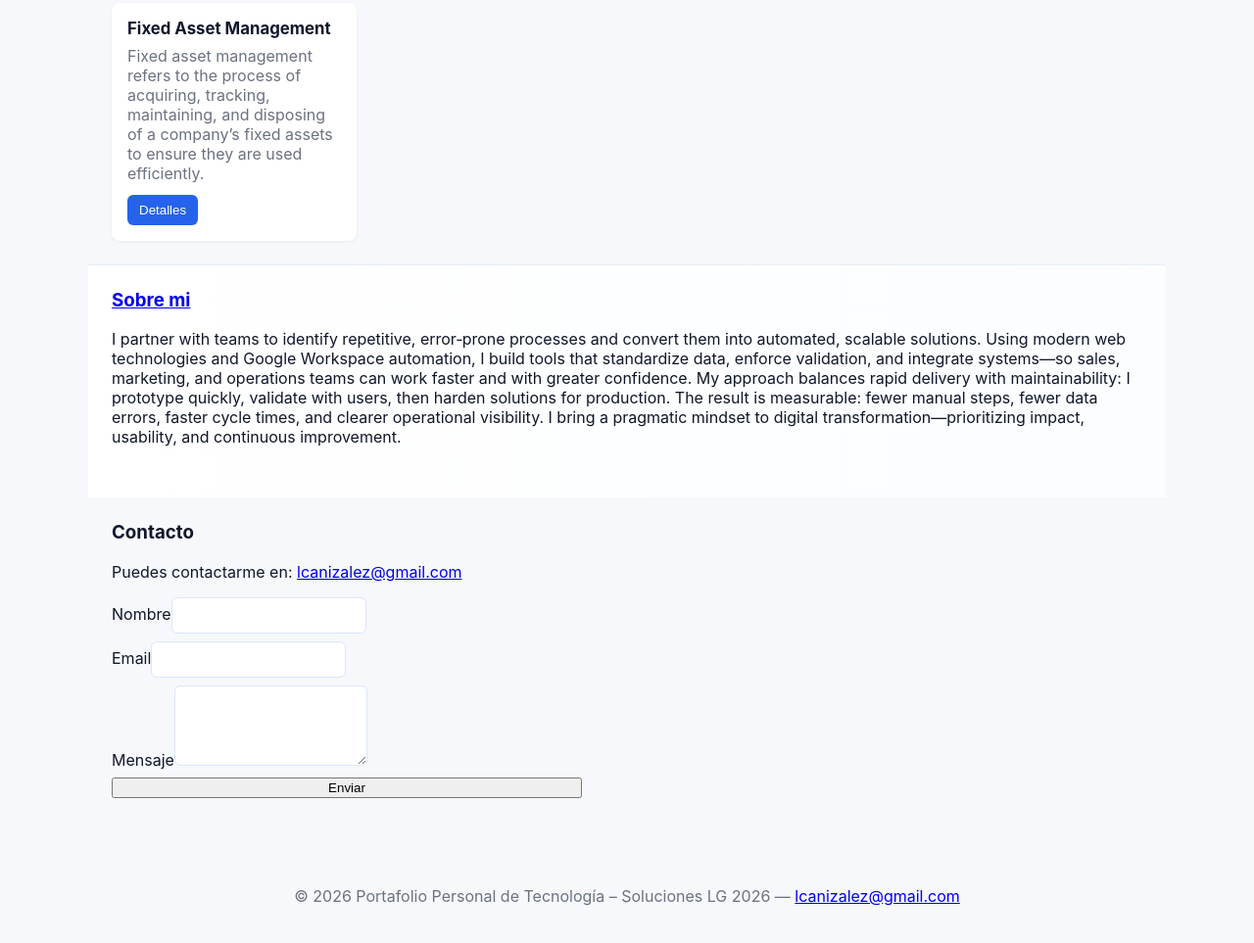
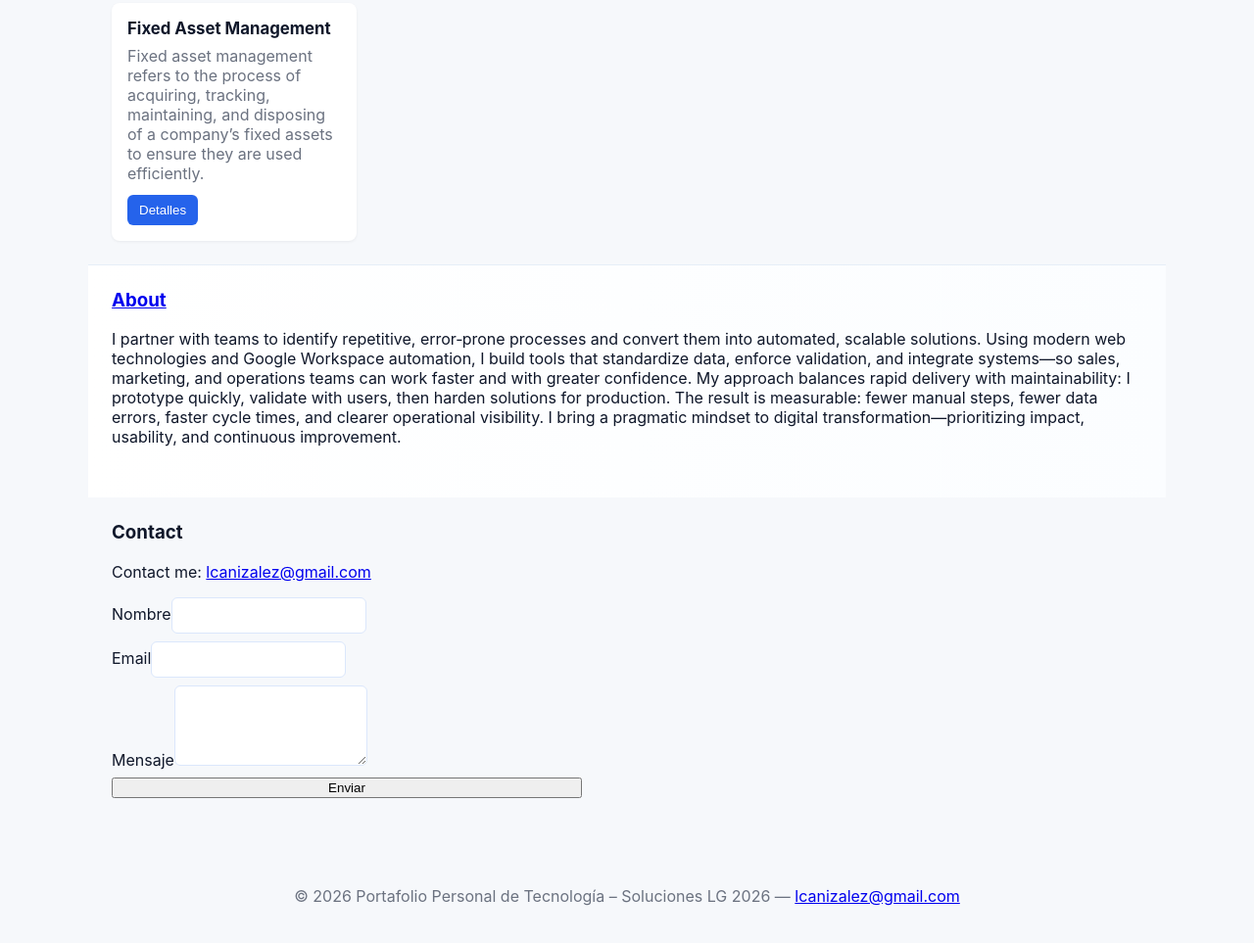
Before and after one commit to lcanizalez/portafolio, a plain HTML site: page index.html in a window 1280 px wide. Shown: the part 709-1672 px from the top of the page at 98% size. Drawn offline with Linux system fonts and the light colour scheme.

Commit message:
Cambio en el skill Ingles todo

```diff
--- a/index.html
+++ b/index.html
@@ -31,14 +31,14 @@
       </section>
 
       <section id="sobre-mi" class="container sobre-mi">
-        <h3><a href="/imagenes/Espana Roxio Leonardo_GarciaCanizales_CV v2.pdf">Sobre mi</a></h3>
+        <h3><a href="/imagenes/Espana Roxio Leonardo_GarciaCanizales_CV v2.pdf">About <menu type="context"></menu></a></h3>
         <p>I partner with teams to identify repetitive, error‑prone processes and convert them into automated, scalable solutions. Using modern web technologies and Google Workspace automation, I build tools that standardize data, enforce validation, and integrate systems—so sales, marketing, and operations teams can work faster and with greater confidence. My approach balances rapid delivery with maintainability: I prototype quickly, validate with users, then harden solutions for production. The result is measurable: fewer manual steps, fewer data errors, faster cycle times, and clearer operational visibility. I bring a pragmatic mindset to digital transformation—prioritizing impact, usability, and continuous improvement.
         </p>
       </section>
 
       <section id="contacto" class="container contacto">
-        <h3>Contacto</h3>
-        <p>Puedes contactarme en: <a href="mailto:lcanizalez@gmail.com">lcanizalez@gmail.com</a></p>
+        <h3>Contact</h3>
+        <p>Contact me: <a href="mailto:lcanizalez@gmail.com">lcanizalez@gmail.com</a></p>
         <form id="contactForm">
           <label>Nombre<input type="text" name="nombre" required></label>
           <label>Email<input type="email" name="email" required></label>
```
